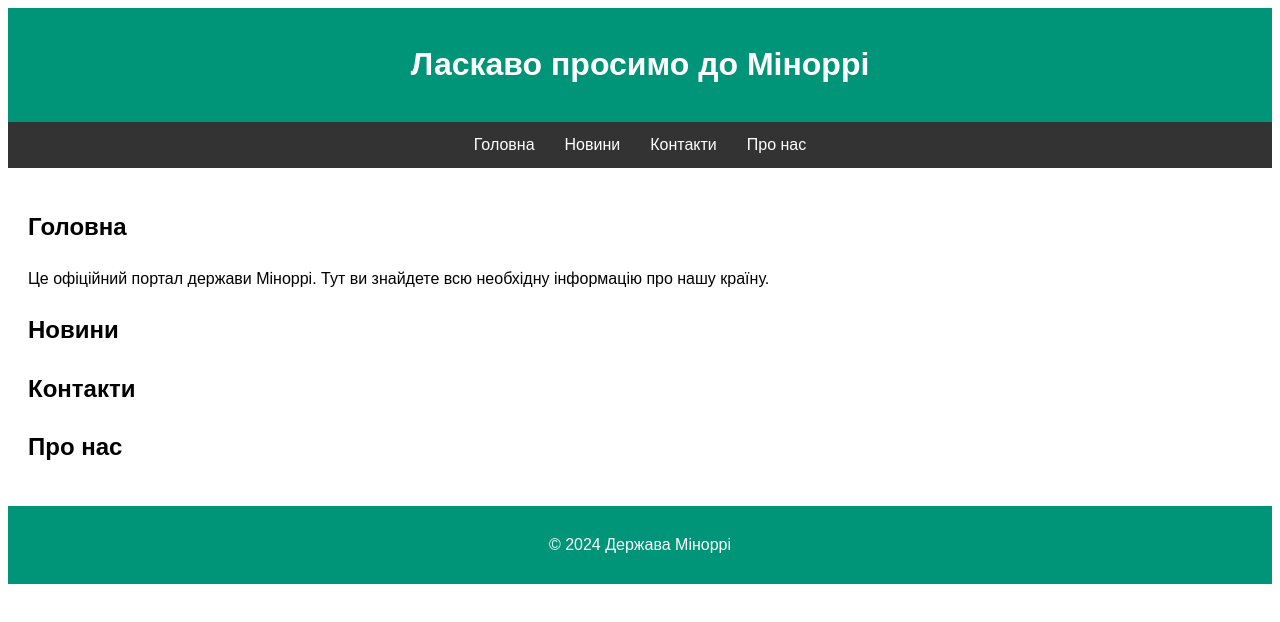
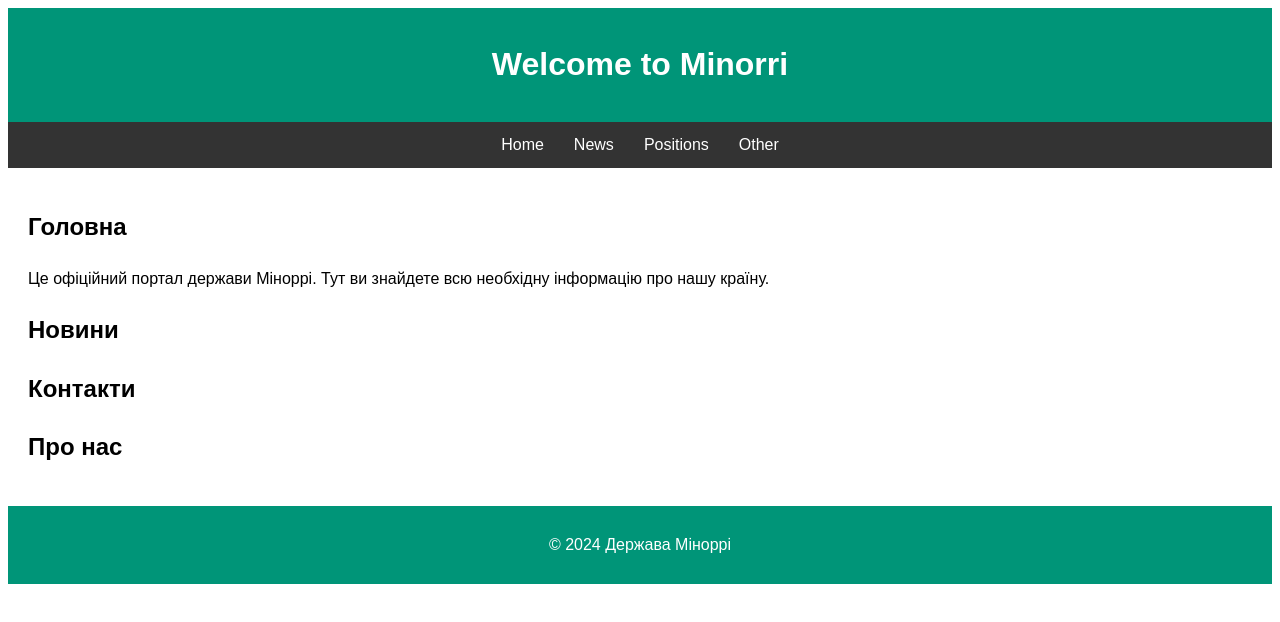
Before and after one commit to Naharashu/Minorri, a plain HTML site: page index.html in a window 1280 px wide. Drawn offline with Linux system fonts and the light colour scheme.

Commit message:
Update index.html

```diff
--- a/index.html
+++ b/index.html
@@ -17,13 +17,13 @@
 </head>
 <body>
     <header>
-        <h1>Ласкаво просимо до Міноррі</h1>
+        <h1>Welcome to Minorri</h1>
     </header>
     <nav>
-        <a href="#home">Головна</a>
-        <a href="#news">Новини</a>
-        <a href="#contact">Контакти</a>
-        <a href="#about">Про нас</a>
+        <a href="#home">Home</a>
+        <a href="#news">News</a>
+        <a href="#posada">Positions</a>
+        <a href="#other">Other</a>
     </nav>
     <main>
         <section id="home">
```
